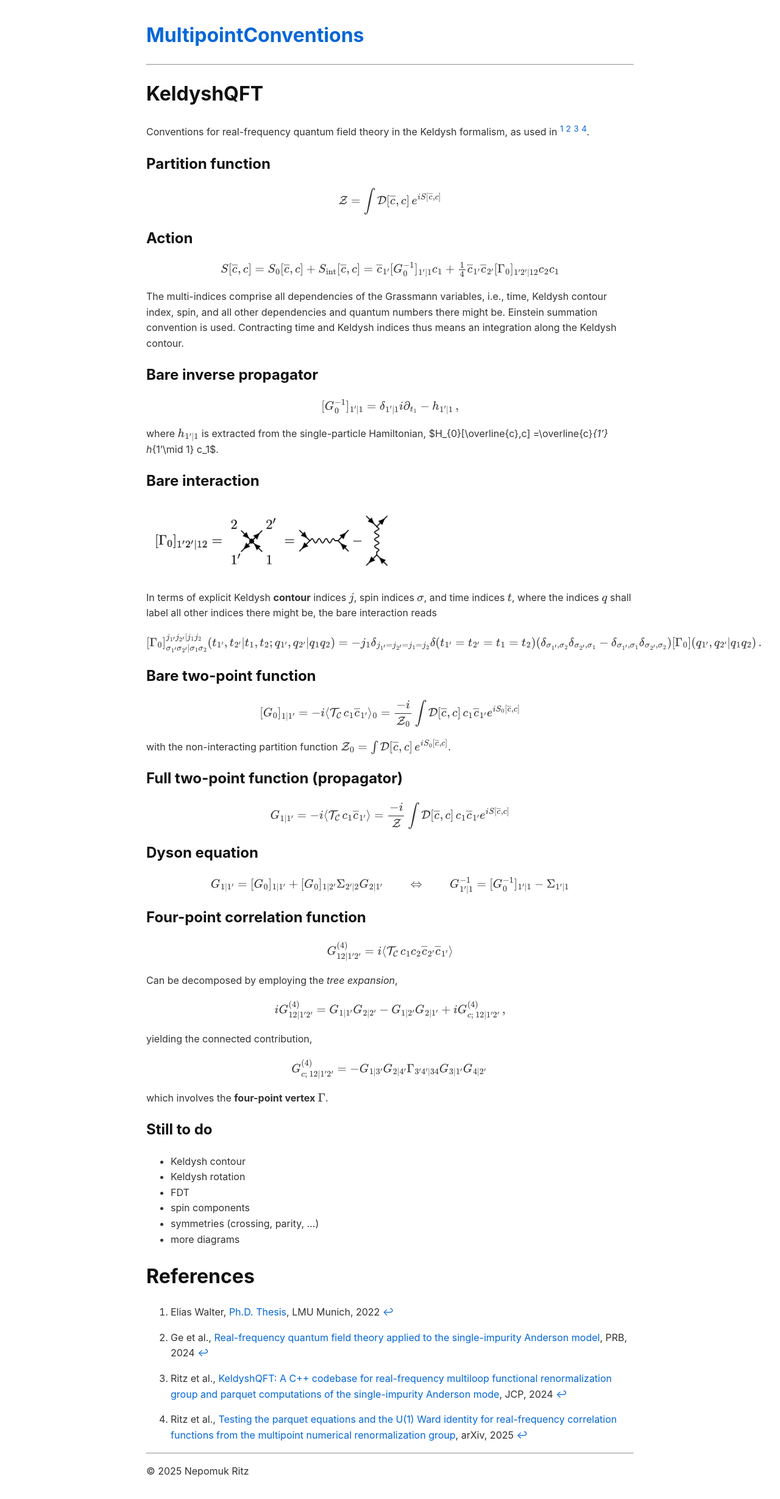
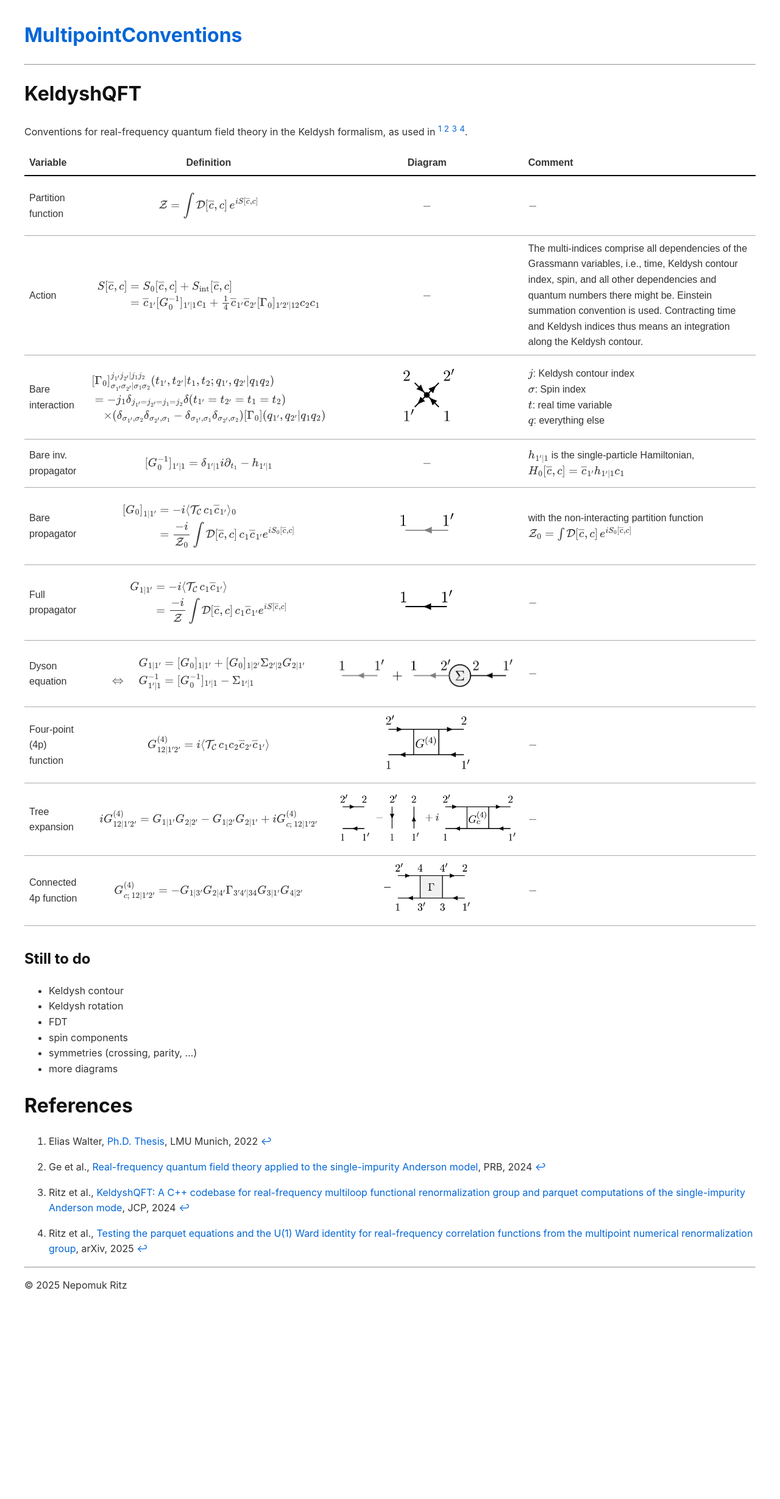
Before and after one commit to NepomukRitz/MultipointConventions, a Jekyll site: the page built from docs/index.md, in a window 1280 px wide. Shown: the whole page at 61% size. Built offline with Jekyll 4.4.1, drawn with Linux system fonts in a browser that asks for light colours; after the commit the page ends 2154 px from its top, so only the background shows below that.

Commit message:
Continued working on the table, added diagrams.

```diff
--- a/docs/_layouts/default.html
+++ b/docs/_layouts/default.html
@@ -8,7 +8,7 @@
   <!-- Optional: basic CSS for minimal style -->
   <style>
     body {
-      max-width: 800px;
+      max-width: 1200px;
       margin: 2rem auto;
       font-family: -apple-system, BlinkMacSystemFont, "Segoe UI", Helvetica, Arial, sans-serif;
       line-height: 1.6;
@@ -19,6 +19,55 @@
     a:hover { text-decoration: underline; }
     h1, h2, h3 { color: #111; }
     code { background-color: #f6f8fa; padding: 0.2em 0.4em; border-radius: 3px; }
+
+    .booktabs {
+      border-collapse: collapse;
+      width: 100%;
+      font-family: sans-serif;
+    }
+
+    .booktabs th, .booktabs td {
+      border: none;
+      padding: 8px 12px;
+      text-align: left;
+    }
+
+    .booktabs thead th {
+      border-bottom: 2px solid black;
+    }
+
+    .booktabs tbody tr + tr td {
+      border-top: 1px solid #aaa;
+    }
+
+    .booktabs tfoot td {
+      border-top: 2px solid black;
+    }
+
+    /* First column left-aligned */
+    table.booktabs td:nth-child(1),
+    table.booktabs th:nth-child(1) {
+      text-align: left;
+      padding: 8px;
+    }
+    /* Second column center-aligned */
+    table.booktabs td:nth-child(2),
+    table.booktabs th:nth-child(2) {
+      text-align: center;
+      padding: 8px;
+    }
+    /* Third column center-aligned */
+    table.booktabs td:nth-child(3),
+    table.booktabs th:nth-child(3) {
+      text-align: center;
+      padding: 8px;
+    }
+    /* Fourth column left-aligned */
+    table.booktabs td:nth-child(4),
+    table.booktabs th:nth-child(4) {
+      text-align: left;
+      padding: 8px;
+    }
   </style>
 
   <!-- MathJax -->
--- a/docs/index.md
+++ b/docs/index.md
@@ -8,79 +8,131 @@ title: MultipointConventions
 
 Conventions for real-frequency quantum field theory in the Keldysh formalism, as used in [^1] [^2] [^3] [^4].
 
-## Partition function
+<table class="booktabs">
+  <thead>
+    <tr>
+      <th>Variable</th>
+      <th>Definition</th>
+      <th>Diagram</th>
+      <th>Comment</th>
+    </tr>
+  </thead>
+  <tbody>
+    <tr>
+        <td>Partition function</td>
+        <td>
+        \[
+            \mathcal{Z} = \int \mathcal{D}[\overline{c},c]\, e^{iS[\overline{c},c]}
+        \]
+        </td>
+        <td> \(-\) </td>
+        <td> \(-\) </td>
+    </tr>
+    <tr>
+        <td> Action </td>
+        <td>
+            \[
+                \begin{aligned}
+                    S[\overline{c},c] &= S_0[\overline{c},c] + S_{\mathrm{int}} [\overline{c},c] \\
+                    &= \overline{c}_{1'} [G_0^{-1}]_{1'|1} c_{1} + \tfrac{1}{4} \overline{c}_{1'}  \overline{c}_{2'} [\Gamma_0]_{1'2'|12} c_{2} c_{1}
+                \end{aligned}
+            \]
+        </td>
+        <td> \(-\) </td>
+        <td> The multi-indices comprise all dependencies of the Grassmann variables, i.e., time, Keldysh contour index, spin, and all other dependencies and quantum numbers there might be. Einstein summation convention is used. Contracting time and Keldysh indices thus means an integration along the Keldysh contour.  </td>
+    </tr>
+    <tr>
+        <td> Bare interaction </td>
+        <td>
+            \[
+                \begin{aligned}
+                &[\Gamma_0]^{j_{1'}j_{2'}|j_1 j_2}_{\sigma_{1'}\sigma_{2'}|\sigma_1 \sigma_2}(t_{1'},t_{2'}|t_1,t_2 ; q_{1'},q_{2'}|q_1 q_2) \\
+                &= -j_1 \delta_{j_{1'}=j_{2'}=j_{1}=j_{2}}  \delta(t_{1'}=t_{2'}=t_{1}=t_{2}) \\
+                &\quad \times
+(\delta_{\sigma_{1'},\sigma_2}\delta_{\sigma_{2'},\sigma_1} - \delta_{\sigma_{1'},\sigma_1}\delta_{\sigma_{2'},\sigma_2}) [\Gamma_0](q_{1'},q_{2'}|q_1 q_2)
+                \end{aligned}
+            \]
+        </td>
+        <td> <img src="assets/bare.png" alt="Bare_vertex" width="100"> </td>
+        <td>
+            $j$: Keldysh contour index <br>
+            $\sigma$: Spin index <br>
+            $t$: real time variable <br>
+            $q$: everything else
+         </td>
+    </tr>
+    <tr>
+        <td> Bare inv. propagator </td>
+        <td> $$[G_0^{-1}]_{1'|1} = \delta_{1'|1} i\partial_{t_1} - h_{1'|1}$$ </td>
+        <td> \(-\) </td>
+        <td> $h_{1'\mid 1}$ is the single-particle Hamiltonian, $H_{0}[\overline{c},c] =\overline{c}_{1'} h_{1'\mid 1} c_1$</td>
+    </tr>
+    <tr>
+        <td> Bare propagator </td>
+        <td>
+            \[
+                \begin{aligned}
+                    {[G_0]}_{1|1'} &= -i \langle \mathcal{T_\mathcal{C}}\,  c_1 \overline{c}_{1'}\rangle_0 \\
+                    &= \frac{-i}{\mathcal{Z}_0} \int \mathcal{D}[\overline{c},c]\, c_1 \overline{c}_{1'} e^{iS_0[\overline{c},c]}
+                \end{aligned}
+            \]
+        </td>
+        <td> <img src="assets/bare_G0.png" alt="Bare_propagator" width="100"> </td>
+        <td> with the non-interacting partition function $\mathcal{Z}_0 = \int \mathcal{D}[\overline{c},c]\,  e^{iS_0[\overline{c},c]}$ </td>
+    </tr>
+    <tr>
+        <td> Full propagator </td>
+        <td>
+            \[
+                \begin{aligned}
+                    G_{1|1'} &= -i\langle \mathcal{T_\mathcal{C}}\, c_1 \overline{c}_{1'}\rangle \\
+                    &= \frac{-i}{\mathcal{Z}} \int \mathcal{D}[\overline{c},c]\, c_1 \overline{c}_{1'} e^{iS[\overline{c},c]}
+                \end{aligned}
+            \]
+        </td>
+        <td> <img src="assets/full_G.png" alt="Full_propagator" width="100"> </td>
+        <td> \(-\) </td>
+    </tr>
+    <tr>
+        <td> Dyson equation </td>
+        <td>
+        \[
+            \begin{aligned}
+                G_{1|1'} &= [G_0]_{1|1'} + [G_0]_{1|2'} \Sigma_{2'|2} G_{2|1'} \\
+                \Leftrightarrow \quad G^{-1}_{1'|1} &= [G_0^{-1}]_{1'|1} - \Sigma_{1'|1}
+            \end{aligned}
+        \]
+        </td>
+        <td> <img src="assets/dyson.png" alt="Dyson_equation" width="300"> </td>
+        <td> \(-\) </td>
+    </tr>
+    <tr>
+        <td> Four-point (4p) function </td>
+        <td> $G^{(4)}_{12|1'2'} = i\langle \mathcal{T_\mathcal{C}}\, c_1 c_2 \overline{c}_{2'} \overline{c}_{1'} \rangle$ </td>
+        <td> <img src="assets/4p_fct.png" alt="4p_fct" width="150"> </td>
+        <td> \(-\) </td>
+    </tr>
+    <tr>
+        <td> Tree expansion </td>
+        <td> $i G^{(4)}_{12|1'2'} = G_{1|1'} G_{2|2'} - G_{1|2'} G_{2|1'} + i G^{(4)}_{c;\,12|1'2'}$ </td>
+        <td> <img src="assets/tree_exp.png" alt="Tree_expansion" width="300"> </td>
+        <td> \(-\) </td>
+    </tr>
+    <tr>
+        <td> Connected 4p function </td>
+        <td> $G^{(4)}_{c;\,12|1'2'} = - G_{1|3'} G_{2|4'} \Gamma_{3'4'|34} G_{3|1'} G_{4|2'}$ </td>
+        <td> <img src="assets/4p_connected.png" alt="4p_connected" width="150"> </td>
+        <td> \(-\) </td>
+    </tr>
+    <tr>
+        <td> </td>
+        <td> </td>
+        <td> </td>
+        <td> </td>
+    </tr>
+  </tbody>
+</table>
 
-$$
-    \mathcal{Z} = \int \mathcal{D}[\overline{c},c]\, e^{iS[\overline{c},c]}
-$$
-
-## Action
-
-$$
-S[\overline{c},c] = S_0[\overline{c},c] + S_{\mathrm{int}} [\overline{c},c] = \overline{c}_{1'} [G_0^{-1}]_{1'|1} c_{1} + \tfrac{1}{4} \overline{c}_{1'}  \overline{c}_{2'} [\Gamma_0]_{1'2'|12} c_{2} c_{1}
-$$
-
-The multi-indices comprise all dependencies of the Grassmann variables, i.e., time, Keldysh contour index, spin, and all other dependencies and quantum numbers there might be. Einstein summation convention is used. Contracting time and Keldysh indices thus means an integration along the Keldysh contour.
-
-
-## Bare inverse propagator
-
-$$
-    [G_0^{-1}]_{1'|1} = \delta_{1'|1} i\partial_{t_1} - h_{1'|1}\, ,
-$$
-
-where $h_{1'\mid 1}$ is extracted from the single-particle Hamiltonian, $H_{0}[\overline{c},c] =\overline{c}_{1'} h_{1'\mid 1} c_1$.
-
-## Bare interaction
-<img src="assets/bare.png" alt="bare_vertex" width="400"/>
-
-In terms of explicit Keldysh **contour** indices $j$, spin indices $\sigma$, and time indices $t$, where the indices $q$ shall label all other indices there might be, the bare interaction reads
-
-$$
-[\Gamma_0]^{j_{1'}j_{2'}|j_1 j_2}_{\sigma_{1'}\sigma_{2'}|\sigma_1 \sigma_2}(t_{1'},t_{2'}|t_1,t_2 ; q_{1'},q_{2'}|q_1 q_2)
-= -j_1 \delta_{j_{1'}=j_{2'}=j_{1}=j_{2}} \delta(t_{1'}=t_{2'}=t_{1}=t_{2})
-(\delta_{\sigma_{1'},\sigma_2}\delta_{\sigma_{2'},\sigma_1} - \delta_{\sigma_{1'},\sigma_1}\delta_{\sigma_{2'},\sigma_2}) [\Gamma_0](q_{1'},q_{2'}|q_1 q_2)\, .
-$$
-
-## Bare two-point function
-
-$$
-[G_0]_{1|1'} = -i \langle \mathcal{T_\mathcal{C}}\,  c_1 \overline{c}_{1'}\rangle_0 = \frac{-i}{\mathcal{Z}_0} \int \mathcal{D}[\overline{c},c]\, c_1 \overline{c}_{1'} e^{iS_0[\overline{c},c]}
-$$
-
-with the non-interacting partition function $\mathcal{Z}_0 = \int \mathcal{D}[\overline{c},c]\,  e^{iS_0[\overline{c},c]}$.
-
-## Full two-point function (propagator)
-
-$$
-G_{1|1'} = -i\langle \mathcal{T_\mathcal{C}}\, c_1 \overline{c}_{1'}\rangle = \frac{-i}{\mathcal{Z}} \int \mathcal{D}[\overline{c},c]\, c_1 \overline{c}_{1'} e^{iS[\overline{c},c]}
-$$
-
-## Dyson equation
-
-$$
- G_{1|1'} = [G_0]_{1|1'} + [G_0]_{1|2'} \Sigma_{2'|2} G_{2|1'}  \qquad \Leftrightarrow  \qquad G^{-1}_{1'|1} = [G_0^{-1}]_{1'|1} - \Sigma_{1'|1}
-$$
-
-## Four-point correlation function
-
-$$
-G^{(4)}_{12|1'2'} = i\langle \mathcal{T_\mathcal{C}}\, c_1 c_2 \overline{c}_{2'} \overline{c}_{1'} \rangle
-$$
-
-Can be decomposed by employing the *tree expansion*,
-
-$$
-i G^{(4)}_{12|1'2'} = G_{1|1'} G_{2|2'} - G_{1|2'} G_{2|1'} + i G^{(4)}_{c;\,12|1'2'}\, ,
-$$
-
-yielding the connected contribution,
-
-$$
-G^{(4)}_{c;\,12|1'2'} = - G_{1|3'} G_{2|4'} \Gamma_{3'4'|34} G_{3|1'} G_{4|2'}\,
-$$
-
-which involves the **four-point vertex** $\Gamma$.
 
 ## Still to do
 
```
Also changed, not shown: docs/assets/4p_connected.png (added), docs/assets/4p_fct.png (added), docs/assets/bare.png, docs/assets/bare2.png (added), docs/assets/bare_G0.png (added), docs/assets/dyson.png (added), docs/assets/full_G.png (added), docs/assets/tree_exp.png (added), 1 other file.
